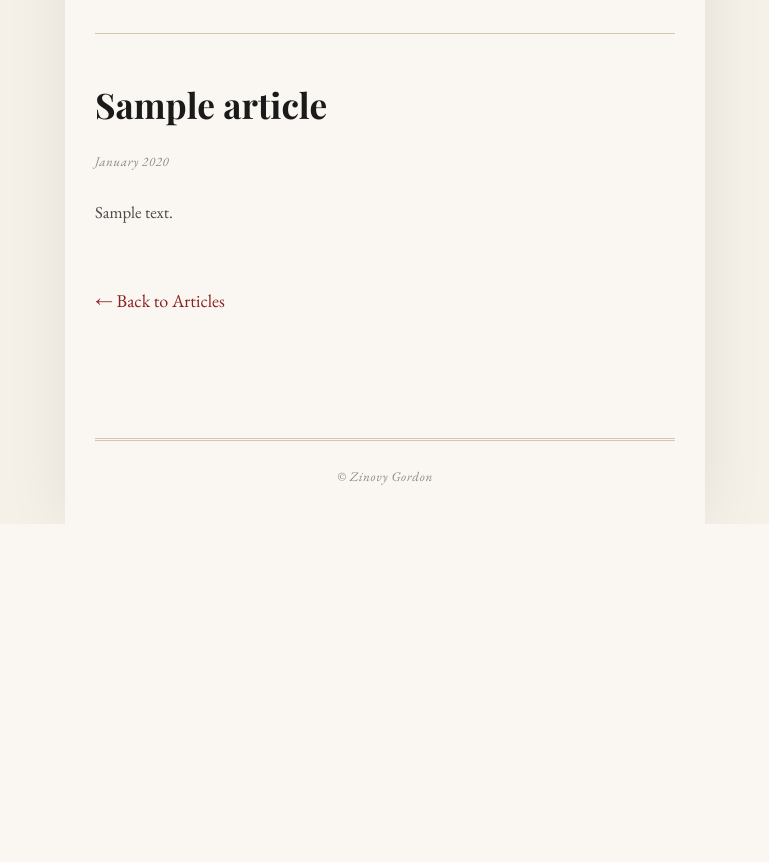
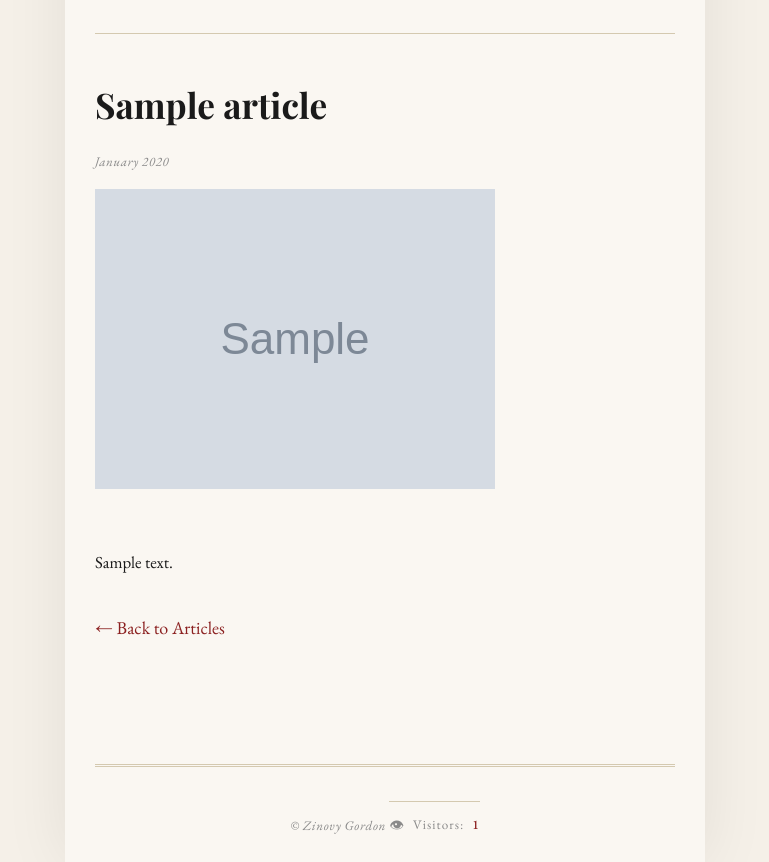
Before and after one commit to EternalII/GordonRishon, a Django app: page /en/articles/1/ in a window 1280 px wide. Shown: the part 276-1138 px from the top of the page, without its empty margins (255-1024 px from the left). Before the commit the page ends 800 px from the top, so only its background shows below. Run offline with Django 5.2, Linux system fonts and the light colour scheme; tables that the repository leaves empty hold one stand-in row (values such as "Sample post"); grey boxes marked "Sample" are stand-in pictures; parts of the project's set-up code (start-up, migrations or seed data) failed here and were passed over; some libraries are stand-ins or nearby versions; some web fonts are replaced.

Commit message:
Finished article body, added visitor count

```diff
--- /dev/null
+++ b/Gordon/blog/context_processors.py
@@ -0,0 +1,5 @@
+from .models import VisitorCounter
+
+def visitor_counter(request):
+    counter = VisitorCounter.objects.filter(id=1).first()
+    return {'visitor_count': counter.count if counter else 0}
--- /dev/null
+++ b/Gordon/blog/middleware.py
@@ -0,0 +1,15 @@
+from .models import VisitorCounter
+
+class VisitorCounterMiddleware:
+    def __init__(self, get_response):
+        self.get_response = get_response
+
+    def __call__(self, request):
+        if request.path == '/' and not request.session.get('visited'):
+            counter, created = VisitorCounter.objects.get_or_create(id=1)
+            counter.count += 1
+            counter.save()
+            request.session['visited'] = True
+
+        response = self.get_response(request)
+        return response
--- a/Gordon/blog/models.py
+++ b/Gordon/blog/models.py
@@ -4,8 +4,8 @@ from django_ckeditor_5.fields import CKEditor5Field
 
 
 class Biography(models.Model):
-    content_ru = CKEditor5Field()
-    content_en = CKEditor5Field(blank=True)
+    content_ru = CKEditor5Field(config_name='default')
+    content_en = CKEditor5Field(blank=True, config_name='default')
     image = models.ImageField(upload_to='biography/', null=True, blank=True)
     image_caption = models.CharField(max_length=200, null=True, blank=True)
 
@@ -19,9 +19,14 @@ class Biography(models.Model):
 class Article(models.Model):
     title_ru = models.CharField(max_length=200)
     title_en = models.CharField(max_length=200, blank=True)
-    body_ru = models.TextField()
-    body_en = models.TextField(blank=True)
+    body_ru = CKEditor5Field(config_name='default')
+    body_en = CKEditor5Field(blank=True, config_name='default')
     date = models.DateField(null=True, blank=True)
+    image = models.ImageField(upload_to='articles/', null=True, blank=True)
+    image_position = models.CharField(max_length=10, choices=[
+        ('top', 'Top'),
+        ('bottom', 'Bottom'),
+    ], default='top', blank=True)
 
     def __str__(self):
         return self.title_ru
@@ -42,3 +47,9 @@ class InterestingRead(models.Model):
 
     class Meta:
         ordering = ['-date']
+
+class VisitorCounter(models.Model):
+    count = models.IntegerField(default=0)
+
+    def __str__(self):
+        return f"Visitors: {self.count}"
--- a/Gordon/blog/templates/blog/en/article_detail.html
+++ b/Gordon/blog/templates/blog/en/article_detail.html
@@ -3,12 +3,25 @@
 {% block content %}
     <h1>{% if article.title_en %}{{ article.title_en }}{% else %}{{ article.title_ru }}{% endif %}</h1>
     {% if article.date %}<p class="meta">{{ article.date|date:"F Y" }}</p>{% endif %}
+
+    {% if article.image and article.image_position == 'top' %}
+        <img src="{{ article.image.url }}" alt="{{ article.title_ru }}" style="max-width: 100%; margin-bottom: 24px;">
+    {% endif %}
+
     {% if article.body_en %}
-        <div class="article-body">{{ article.body_en|linebreaks }}</div>
+        <div class="article-body">{{ article.body_en|safe }}</div>
+        {% if article.image and article.image_position == 'bottom' %}
+            <img src="{{ article.image.url }}" alt="{{ article.title_ru }}" style="max-width: 100%; margin-bottom: 24px;">
+        {% endif %}
     {% else %}
-        <div class="article-body">{{ article.body_ru|linebreaks }}</div>
+        <div class="article-body">{{ article.body_ru|safe }}</div>
+        {% if article.image and article.image_position == 'bottom' %}
+            <img src="{{ article.image.url }}" alt="{{ article.title_ru }}" style="max-width: 100%; margin-bottom: 24px;">
+        {% endif %}
         <p class="translation-notice">Translation coming soon.</p>
     {% endif %}
+
+
     <br>
     <a href="{% url 'articles_en' %}">← Back to Articles</a>
 {% endblock %}
--- a/Gordon/blog/templates/blog/en/base.html
+++ b/Gordon/blog/templates/blog/en/base.html
@@ -32,6 +32,11 @@
         </main>
         <footer>
             © Zinovy Gordon
+            <div class="visitor-counter">
+                <span class="visitor-counter-icon">👁</span>
+                <span>Visitors:</span>
+                <span class="visitor-counter-count">{{ visitor_count }}</span>
+            </div>
         </footer>
     </div>
 </body>
--- a/Gordon/blog/templates/blog/ru/base.html
+++ b/Gordon/blog/templates/blog/ru/base.html
@@ -32,6 +32,12 @@
         </main>
         <footer>
             © Зиновий Гордон
+            <br>
+            <div class="visitor-counter">
+                <span class="visitor-counter-icon">👁</span>
+                <span>Посетителей:</span>
+                <span class="visitor-counter-count">{{ visitor_count }}</span>
+            </div>
         </footer>
     </div>
 </body>
--- a/Gordon/data.json
+++ /dev/null
@@ -1 +0,0 @@
-[{"model": "blog.biography", "pk": 1, "fields": {"content_ru":
--- a/Gordon/mysite/settings.py
+++ b/Gordon/mysite/settings.py
@@ -49,6 +49,7 @@ MIDDLEWARE = [
     'django.contrib.auth.middleware.AuthenticationMiddleware',
     'django.contrib.messages.middleware.MessageMiddleware',
     'django.middleware.clickjacking.XFrameOptionsMiddleware',
+    'blog.middleware.VisitorCounterMiddleware',
 ]
 
 ROOT_URLCONF = 'mysite.urls'
@@ -63,6 +64,7 @@ TEMPLATES = [
                 'django.template.context_processors.request',
                 'django.contrib.auth.context_processors.auth',
                 'django.contrib.messages.context_processors.messages',
+                'blog.context_processors.visitor_counter',
             ],
         },
     },
@@ -74,7 +76,7 @@ CKEDITOR_5_CONFIGS = {
     'default': {
         'toolbar': ['heading', '|', 'bold', 'italic', 'underline', '|',
                     'bulletedList', 'numberedList', '|',
-                    'blockQuote', 'indent', 'outdent', '|',
+                    'link','blockQuote', 'indent', 'outdent', '|',
                     'undo', 'redo'],
     }
 }
--- a/Gordon/static/css/style.css
+++ b/Gordon/static/css/style.css
@@ -392,6 +392,30 @@ footer {
     letter-spacing: 0.05em;
 }
 
+.visitor-counter {
+    display: inline-flex;
+    align-items: center;
+    gap: 8px;
+    margin-top: 10px;
+    font-family: 'EB Garamond', serif;
+    font-style: normal;
+    font-size: 0.82rem;
+    letter-spacing: 0.08em;
+    color: var(--ink-faint);
+    border-top: 1px solid var(--border);
+    padding-top: 10px;
+}
+
+.visitor-counter-icon {
+    font-size: 0.9rem;
+}
+
+.visitor-counter-count {
+    color: var(--accent);
+    font-weight: 500;
+}
+
+
 /* ── Responsive ─────────────────────────────────────────────── */
 @media (max-width: 600px) {
     .page-wrapper { padding: 0 18px; }
```
Also changed, not shown: Gordon/blog/templates/blog/ru/article_detail.html (+11 -1 lines), Gordon/blog/migrations/0010_article_image.py (added), Gordon/blog/migrations/0011_article_image_position.py (added), Gordon/blog/migrations/0012_alter_article_body_en_alter_article_body_ru.py (added), Gordon/blog/migrations/0013_visitorcounter.py (added), Gordon/media/articles/Open_Letter.png (added), Gordon/media/articles/Party_Freedom.png (added).
